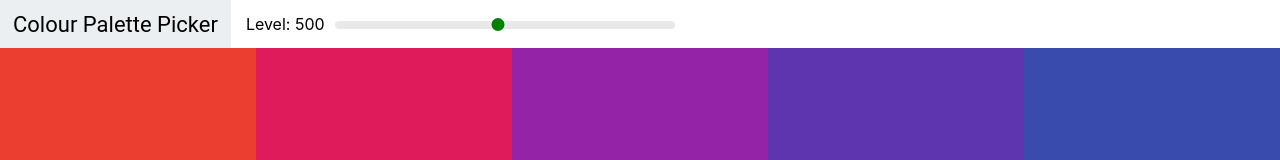
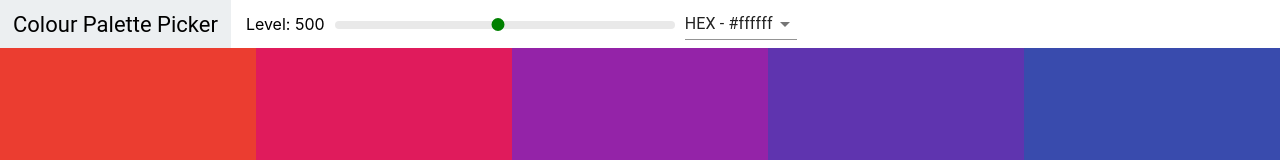
Before and after one commit to JoshuaKaluski/colour-palette-picker, a React (Create React App) app: page / in a window 1280 px wide. Shown: the top 160 px of the page. Built offline with nearby package versions, Linux system fonts and the light colour scheme.

Commit message:
Added colour format selector to Navbar.

```diff
--- a/package.json
+++ b/package.json
@@ -3,6 +3,7 @@
   "version": "0.1.0",
   "private": true,
   "dependencies": {
+    "@material-ui/core": "^4.0.2",
     "chroma-js": "^2.0.3",
     "rc-slider": "^8.6.12",
     "react": "^16.8.6",
--- a/src/ColourBox.css
+++ b/src/ColourBox.css
@@ -134,4 +134,5 @@
 .copy-message p {
     font-size: 2rem;
     font-weight: 100;
+    text-transform: none;
 }
--- a/src/Navbar.js
+++ b/src/Navbar.js
@@ -1,11 +1,28 @@
 import React, {Component} from 'react';
 import Slider from "rc-slider";
+import Select from '@material-ui/core/Select';
+import MenuItem from '@material-ui/core/MenuItem';
 import 'rc-slider/assets/index.css';
 import './Navbar.css';
 
 class Navbar extends Component {
+    constructor(props) {
+        super(props);
+        this.state = {format: "hex"};
+        this.handleChange = this.handleChange.bind(this);
+    }
+
+    //Handle change of the colour format
+    handleChange(e) {
+        //Set format to be the format selected
+        this.setState({format: e.target.value}, () => {
+            //Pass format value up to parent as a callback
+            this.props.handleChange(this.state.format);
+        });
+    }
     render() {
         const {level, changeLevel} = this.props;
+        const {format} = this.state;
         return (
             <header className="Navbar">
                 <div className="logo">
@@ -23,7 +40,13 @@
                         />
                     </div>
                 </div>
-
+                <div className="select-container">
+                    <Select value={format} onChange={this.handleChange}>
+                        <MenuItem value="hex">HEX - #ffffff</MenuItem>
+                        <MenuItem value="rgb">RGB - rgb(255, 255, 255)</MenuItem>
+                        <MenuItem value="rgba">RGBA - rgba(255, 255, 255, 1.0)</MenuItem>
+                    </Select>
+                </div>
             </header>
         )
     }
--- a/src/Palette.js
+++ b/src/Palette.js
@@ -6,22 +6,34 @@
 class Palette extends Component {
     constructor(props) {
         super(props);
-        this.state = {level: 500};
+        this.state = {level: 500, format: "hex"};
         this.changeLevel = this.changeLevel.bind(this);
+        this.changeColourFormat = this.changeColourFormat.bind(this);
     }
     changeLevel(level) {
         this.setState({level: level});
     }
+    changeColourFormat(val) {
+        this.setState({format: val});
+    }
     render() {
+        //Object destructuring of props and state
         const {colours} = this.props.palette;
-        const {level} = this.state;
+        const {level, format} = this.state;
+
+        //Generate colour boxes for the desired palette
         const colourBoxes = colours[level].map(colour => (
-            <ColourBox background={colour.hex} name={colour.name} />
+            <ColourBox background={colour[format]} name={colour.name} />
         ));
+
         return (
             <div className="Palette">
                 {/*Navbar goes here*/}
-                <Navbar level={level} changeLevel={this.changeLevel} />
+                <Navbar
+                    level={level}
+                    changeLevel={this.changeLevel}
+                    handleChange={this.changeColourFormat}
+                />
                 <div className="Palette-colours">
                     {/*Colour boxes*/}
                     {colourBoxes}
```
Also changed, not shown: 1 other file (tests, documents, lock files or other folders).
